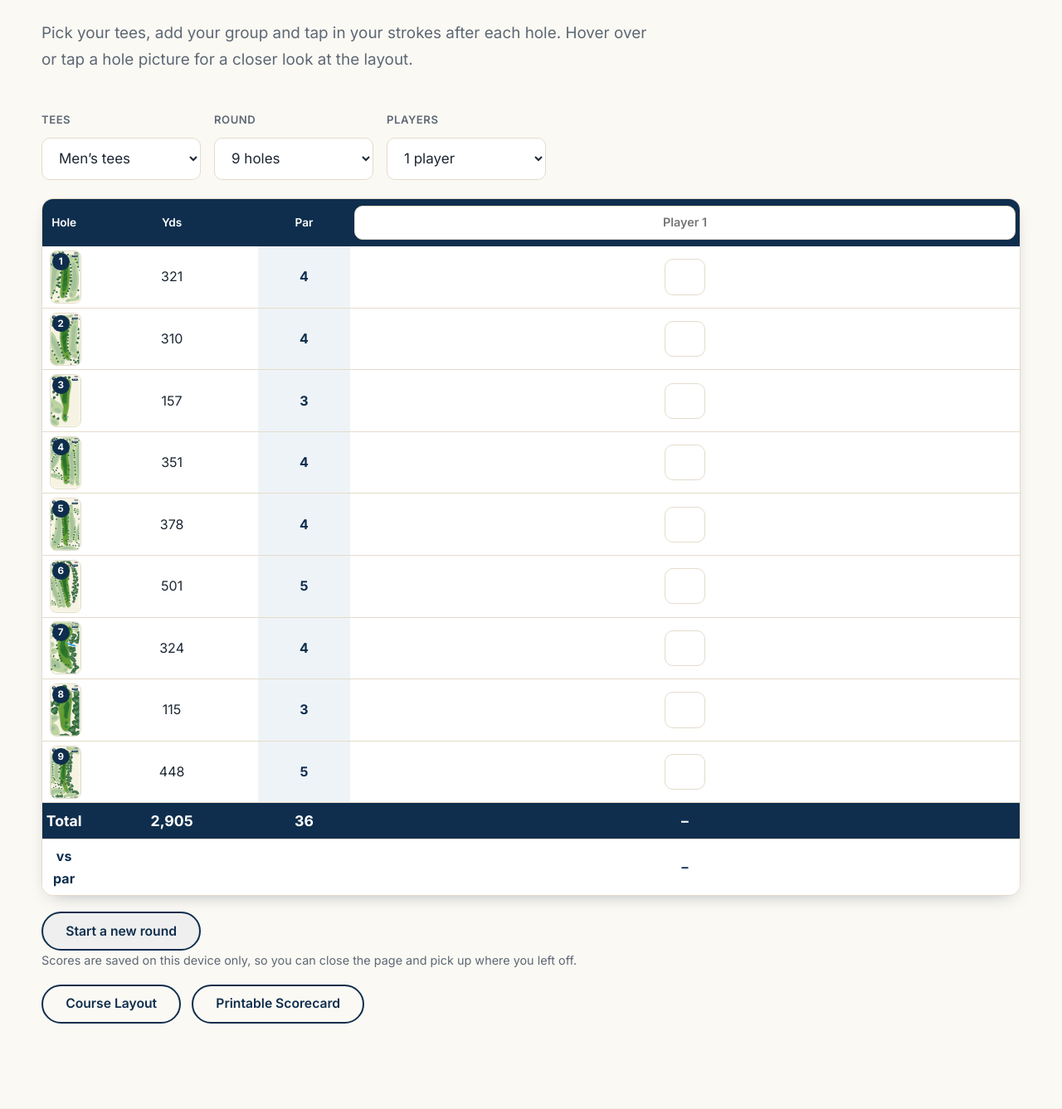
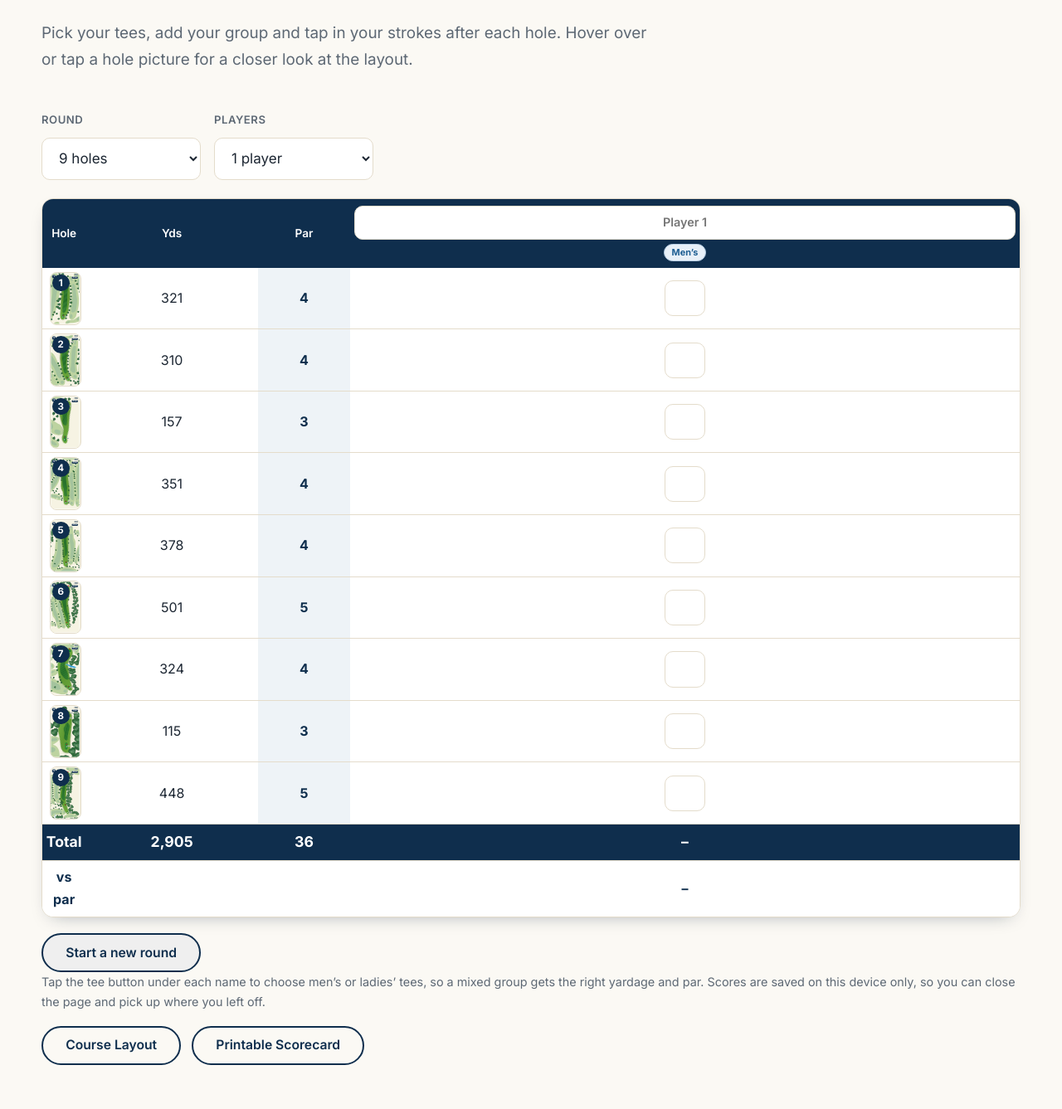
Before and after one commit to Brett-D/golfcoursev2test, a PHP site: page /scorecard.html in a window 1280 px wide. Shown: the part 619-1956 px from the top of the page at 83% size. Run offline with PHP 8.4, Linux system fonts and the light colour scheme.

Commit message:
Course page cards and viewer show men's and ladies' tees; digital scorecard lets each player pick tees for mixed groups; bump version
Co-authored-by: Copilot <223556219+Copilot@users.noreply.github.com>

```diff
--- a/about.html
+++ b/about.html
@@ -11,7 +11,7 @@
 <link rel="icon" href="assets/images/logo.png" type="image/png">
 <link rel="preload" href="assets/fonts/inter-latin.woff2" as="font" type="font/woff2" crossorigin>
 <link rel="preload" href="assets/fonts/playfair-display-latin.woff2" as="font" type="font/woff2" crossorigin>
-<link rel="stylesheet" href="assets/css/styles.css?v=20261002-15">
+<link rel="stylesheet" href="assets/css/styles.css?v=20261002-20">
 </head>
 <body>
 <a class="skip-link" href="#main">Skip to content</a>
@@ -153,6 +153,6 @@
   </div>
 </footer>
 
-<script src="assets/js/main.js?v=20261002-15"></script>
+<script src="assets/js/main.js?v=20261002-20"></script>
 </body>
 </html>
--- a/assets/css/styles.css
+++ b/assets/css/styles.css
@@ -502,6 +502,15 @@ input:focus, textarea:focus, select:focus { outline: 0; border-color: var(--blue
 .sc-entry tbody th { font-weight: 700; color: var(--navy); }
 .sc-entry .sc-par { background: #eef3f7; color: var(--navy); font-weight: 700; }
 .sc-entry .sc-name { padding: 0.5rem 0.3rem; }
+/* Men and ladies in one group: each player picks their own tees; yardage and par show both, blue for men and red for ladies. */
+.sc-tee-btn { display: block; margin: 0.3rem auto 0; padding: 0.18rem 0.55rem; font: 700 0.68rem/1.2 var(--font-body); border-radius: 999px; border: 1px solid transparent; cursor: pointer; white-space: nowrap; }
+.sc-tee-btn.is-men { background: #e8f0f8; color: var(--blue); border-color: #b9d0e6; }
+.sc-tee-btn.is-ladies { background: #fbeceb; color: #a3352f; border-color: #e9b9b5; }
+.sc-entry .tee-line { display: block; line-height: 1.25; font-weight: 600; }
+.sc-entry .tee-men { color: var(--blue); }
+.sc-entry .tee-ladies { color: #a3352f; }
+.sc-entry .sc-grand .tee-men { color: #a9cdf0; }
+.sc-entry .sc-grand .tee-ladies { color: #ffb9b3; }
 .sc-entry .sc-name input { width: 100%; min-width: 0; padding: 0.45rem 0.4rem; font-size: 0.9rem; text-align: center; }
 .sc-entry .sc-score input {
   width: 3.1rem; max-width: 100%; height: 2.7rem; padding: 0; text-align: center; font-size: 1.15rem; font-weight: 700;
@@ -516,7 +525,8 @@ input:focus, textarea:focus, select:focus { outline: 0; border-color: var(--blue
 .sc-entry .sc-relative th, .sc-entry .sc-relative td { background: var(--white); }
 .sc-entry tr:last-child th, .sc-entry tr:last-child td { border-bottom: 0; }
 .table-wrap + .btn-row { margin-top: 1.2rem; }
-@media (max-width: 480px) { .sc-entry th, .sc-entry td { padding-inline: 0.15rem; font-size: 0.9rem; } .sc-entry .sc-score input { width: 2.7rem; } .sc-entry .sc-name input { font-size: 0.78rem; padding-inline: 0.2rem; } }
+@media (max-width: 480px) { .sc-tee-btn { padding: 0.12rem 0.3rem; font-size: 0.56rem; letter-spacing: 0; } .sc-entry th.sc-hole { padding-left: 0.3rem; padding-right: 0.1rem; } .sc-entry .tee-line { font-size: 0.8rem; } .sc-entry th, .sc-entry td { padding-inline: 0.15rem; font-size: 0.9rem; } .sc-entry .sc-score input { width: 2.5rem; }
+.sc-entry .sc-name input { font-size: 0.78rem; padding-inline: 0.2rem; } }
 
 /* Hole pictures in the scorecard: a small icon, a hover preview (mouse) and a full viewer (click or tap). */
 .sc-entry th.sc-hole { padding: 0.3rem 0.3rem 0.3rem 0.5rem; width: 1%; }
@@ -563,6 +573,7 @@ input:focus, textarea:focus, select:focus { outline: 0; border-color: var(--blue
 .hole-caption h3 { margin: 0 0 0.15rem; }
 .hole-caption p { margin: 0; }
 .hole-meta { font-weight: 600; color: var(--navy); }
+.hole-meta-line { display: block; }
 .hole-key { font-size: 0.85rem; color: var(--muted); margin-top: 0.2rem !important; }
 html.no-scroll { overflow: hidden; }
 
@@ -577,9 +588,10 @@ html.no-scroll { overflow: hidden; }
 }
 .hc-card img { -webkit-user-drag: none; user-select: none; display: block; width: 100%; height: auto; aspect-ratio: 400 / 714; background: #f6f3e3; border-radius: 12px; }
 .hc-num { display: block; margin-top: 0.6rem; font-family: var(--font-head); font-weight: 700; font-size: 1.35rem; line-height: 1.2; }
-.hc-meta { display: block; min-height: 1.5em; font-size: 0.9rem; font-weight: 600; color: var(--muted); }
+.hc-meta { display: block; min-height: 1.5em; font-size: 0.82rem; font-weight: 600; color: var(--muted); line-height: 1.35; }
+.hc-meta-line { display: block; }
 
-.hc.is-stack .hc-track { display: block; position: relative; height: 540px; padding: 0; overflow: visible; touch-action: pan-y; user-select: none; cursor: grab; outline-offset: 4px; }
+.hc.is-stack .hc-track { display: block; position: relative; height: 560px; padding: 0; overflow: visible; touch-action: pan-y; user-select: none; cursor: grab; outline-offset: 4px; }
 .hc.is-stack .hc-track.is-dragging { cursor: grabbing; }
 .hc.is-stack .hc-track.is-dragging li { transition: none; }
 .hc.is-stack .hc-track li {
@@ -614,7 +626,7 @@ html.no-scroll { overflow: hidden; }
 .hc-chip[aria-current="true"] { background: var(--navy); color: var(--white); border-color: var(--navy); }
 @media (max-width: 600px) {
   .hc-card { width: 200px; }
-  .hc.is-stack .hc-track { height: 470px; }
+  .hc.is-stack .hc-track { height: 500px; }
   .hc.is-stack .hc-track li { width: 200px; }
   .hc-arrow { display: none; }
 }
--- a/assets/js/hole-viewer.js
+++ b/assets/js/hole-viewer.js
@@ -3,7 +3,7 @@
 window.HoleViewer = (function () {
   "use strict";
 
-  var ASSET_VERSION = "20261002-15"; // set by tools/bump-version.ps1; changes the picture URLs so caches fetch new files
+  var ASSET_VERSION = "20261002-20"; // set by tools/bump-version.ps1; changes the picture URLs so caches fetch new files
   var PATH = "assets/images/holes/vector/hole-";
   var dialog;
   var image;
@@ -97,7 +97,12 @@ window.HoleViewer = (function () {
     image.src = PATH + ((index % 9) + 1) + ".svg?v=" + ASSET_VERSION;
     image.alt = "Layout of hole " + (index + 1) + ", with the tees at the bottom and the green at the top";
     title.textContent = "Hole " + (index + 1);
-    meta.textContent = options.describe(index);
+    // describe() gives one line of text, or a list of lines (for example men's and ladies' tees).
+    var lines = options.describe(index);
+    meta.textContent = "";
+    (Array.isArray(lines) ? lines : [lines]).forEach(function (line) {
+      meta.appendChild(el("span", "hole-meta-line", line));
+    });
   }
 
   function open(index, settings) {
--- a/assets/js/scorecard.js
+++ b/assets/js/scorecard.js
@@ -30,8 +30,8 @@
 
   function freshState() {
     var players = [];
-    for (var i = 0; i < MAX_PLAYERS; i++) players.push({ name: "", scores: blankScores() });
-    return { tee: "men", holes: 9, count: 1, players: players };
+    for (var i = 0; i < MAX_PLAYERS; i++) players.push({ name: "", tee: "men", scores: blankScores() });
+    return { holes: 9, count: 1, players: players };
   }
 
   function loadState() {
@@ -39,13 +39,15 @@
     try {
       var saved = JSON.parse(window.localStorage.getItem(STORAGE_KEY));
       if (!saved) return state;
-      if (tees[saved.tee]) state.tee = saved.tee;
       if (saved.holes === 18) state.holes = 18;
       state.count = Math.min(MAX_PLAYERS, Math.max(1, parseInt(saved.count, 10) || 1));
       state.players.forEach(function (player, index) {
         var source = saved.players && saved.players[index];
         if (!source) return;
         player.name = String(source.name || "").slice(0, 24);
+        // Older saved rounds had one set of tees for everybody.
+        var savedTee = source.tee || saved.tee;
+        if (tees[savedTee]) player.tee = savedTee;
         for (var i = 0; i < 18; i++) {
           var value = source.scores && source.scores[i];
           player.scores[i] = /^\d{1,2}$/.test(String(value)) ? String(value) : "";
@@ -82,7 +84,7 @@
 
   // ---------- Hole layout pictures ----------
   // Small picture beside each hole. Mouse hover shows a larger preview; click or tap opens a full viewer.
-  var ASSET_VERSION = "20261002-15"; // set by tools/bump-version.ps1; changes the picture URLs so caches fetch new files
+  var ASSET_VERSION = "20261002-20"; // set by tools/bump-version.ps1; changes the picture URLs so caches fetch new files
   var HOLE_PATH = "assets/images/holes/vector/hole-";
   var peek;
   var peekImage;
@@ -146,15 +148,44 @@
     HoleViewer.open(index, {
       count: state.holes,
       describe: function (i) {
-        var tee = tees[state.tee];
         var slot = i % 9;
-        return "Par " + tee.par[slot] + " \u00b7 " + tee.yards[slot] + " yds \u00b7 Handicap " + tee.hcp[slot] + " \u00b7 " + tee.label;
+        return usedTees().map(function (key) {
+          var tee = tees[key];
+          return tee.label + ": Par " + tee.par[slot] + " \u00b7 " + tee.yards[slot] + " yds \u00b7 Handicap " + tee.hcp[slot];
+        });
       }
     });
   }
   var table;
   var totalCells = [];
   var inputs = [];
+
+  // The sets of tees the players on this card are using (men's first), and a player's own tee set.
+  function usedTees() {
+    var keys = [];
+    for (var p = 0; p < state.count; p++) {
+      if (keys.indexOf(state.players[p].tee) < 0) keys.push(state.players[p].tee);
+    }
+    keys.sort(function (a, b) { return a === b ? 0 : (a === "men" ? -1 : 1); });
+    return keys;
+  }
+
+  function teeOf(playerIndex) { return tees[state.players[playerIndex].tee]; }
+
+  // A yardage/par cell. With one set of tees it is a plain number; with men and ladies in the group it shows both,
+  // in the printed card's colours (blue men, red ladies). Par is only doubled up where the two differ.
+  function teeCell(keys, valueFor, className, collapseEqual) {
+    var cell = el("td", className || "");
+    var values = keys.map(valueFor);
+    if (keys.length === 1 || (collapseEqual && values.every(function (v) { return v === values[0]; }))) {
+      cell.textContent = values[0];
+    } else {
+      keys.forEach(function (key, index) {
+        cell.appendChild(el("span", "tee-line tee-" + key, values[index]));
+      });
+    }
+    return cell;
+  }
 
   function selectField(id, label, options, current, onChange) {
     var wrap = el("div", "sc-field");
@@ -179,12 +210,8 @@
     totalCells = [];
     inputs = [];
 
-    var tee = tees[state.tee];
+    var keys = usedTees();
     var controls = el("div", "sc-controls");
-    controls.appendChild(selectField("sc-tee", "Tees", [
-      { value: "men", label: tees.men.label },
-      { value: "ladies", label: tees.ladies.label }
-    ], state.tee, function (value) { state.tee = value; save(); build(); }));
     controls.appendChild(selectField("sc-holes", "Round", [
       { value: 9, label: "9 holes" },
       { value: 18, label: "18 holes" }
@@ -221,6 +248,15 @@
           save();
         });
         th.appendChild(input);
+        var teeButton = el("button", "sc-tee-btn is-" + state.players[index].tee, state.players[index].tee === "men" ? "Men\u2019s" : "Ladies\u2019");
+        teeButton.type = "button";
+        teeButton.setAttribute("aria-label", "Player " + (index + 1) + " plays from the " + tees[state.players[index].tee].label.toLowerCase() + ". Press to switch.");
+        teeButton.addEventListener("click", function () {
+          state.players[index].tee = state.players[index].tee === "men" ? "ladies" : "men";
+          save();
+          build();
+        });
+        th.appendChild(teeButton);
         head.appendChild(th);
       })(p);
     }
@@ -233,8 +269,8 @@
     function summaryRow(label, from, to, className) {
       var row = el("tr", "sc-sum " + (className || ""));
       row.appendChild(el("th", "", label));
-      row.appendChild(el("td", "", sum(tee.yards.concat(tee.yards).slice(from, to)).toLocaleString("en-US")));
-      row.appendChild(el("td", "", String(sum(tee.par.concat(tee.par).slice(from, to)))));
+      row.appendChild(teeCell(keys, function (key) { return sum(tees[key].yards.concat(tees[key].yards).slice(from, to)).toLocaleString("en-US"); }));
+      row.appendChild(teeCell(keys, function (key) { return String(sum(tees[key].par.concat(tees[key].par).slice(from, to))); }, "", true));
       for (var p = 0; p < state.count; p++) {
         var cell = el("td", "", "\u2013");
         totalCells.push({ cell: cell, player: p, from: from, to: to, kind: "sum" });
@@ -248,8 +284,8 @@
       var holeHead = el("th", "sc-hole");
       holeHead.appendChild(holeButton(hole));
       row.appendChild(holeHead);
-      row.appendChild(el("td", "", String(tee.yards[hole % 9])));
-      row.appendChild(el("td", "sc-par", String(tee.par[hole % 9])));
+      row.appendChild(teeCell(keys, function (key) { return String(tees[key].yards[hole % 9]); }));
+      row.appendChild(teeCell(keys, function (key) { return String(tees[key].par[hole % 9]); }, "sc-par", true));
       for (var q = 0; q < state.count; q++) {
         (function (holeIndex, playerIndex) {
           var cell = el("td", "sc-score");
@@ -305,7 +341,9 @@
     });
     actions.appendChild(reset);
     root.appendChild(actions);
-    root.appendChild(el("p", "note", "Scores are saved on this device only, so you can close the page and pick up where you left off."));
+    root.appendChild(el("p", "note", "Tap the tee button under each name to choose men\u2019s or ladies\u2019 tees, so a mixed group gets the right yardage and par. " +
+      (keys.length > 1 ? "Blue is the men\u2019s tees and red is the ladies\u2019 tees. " : "") +
+      "Scores are saved on this device only, so you can close the page and pick up where you left off."));
 
     refresh();
   }
@@ -320,16 +358,15 @@
   }
 
   function refresh() {
-    var par = tees[state.tee].par;
-
     inputs.forEach(function (item) {
       var value = state.players[item.player].scores[item.hole];
-      var cls = value ? scoreClass(parseInt(value, 10), par[item.hole % 9]) : "";
+      var cls = value ? scoreClass(parseInt(value, 10), teeOf(item.player).par[item.hole % 9]) : "";
       item.input.className = cls;
     });
 
     totalCells.forEach(function (item) {
       var scores = state.players[item.player].scores;
+      var par = teeOf(item.player).par;
       var total = 0;
       var parPlayed = 0;
       var played = 0;
--- a/cafe.html
+++ b/cafe.html
@@ -11,7 +11,7 @@
 <link rel="icon" href="assets/images/logo.png" type="image/png">
 <link rel="preload" href="assets/fonts/inter-latin.woff2" as="font" type="font/woff2" crossorigin>
 <link rel="preload" href="assets/fonts/playfair-display-latin.woff2" as="font" type="font/woff2" crossorigin>
-<link rel="stylesheet" href="assets/css/styles.css?v=20261002-15">
+<link rel="stylesheet" href="assets/css/styles.css?v=20261002-20">
 </head>
 <body>
 <a class="skip-link" href="#main">Skip to content</a>
@@ -187,6 +187,6 @@
   </div>
 </footer>
 
-<script src="assets/js/main.js?v=20261002-15"></script>
+<script src="assets/js/main.js?v=20261002-20"></script>
 </body>
 </html>
--- a/contact.html
+++ b/contact.html
@@ -11,7 +11,7 @@
 <link rel="icon" href="assets/images/logo.png" type="image/png">
 <link rel="preload" href="assets/fonts/inter-latin.woff2" as="font" type="font/woff2" crossorigin>
 <link rel="preload" href="assets/fonts/playfair-display-latin.woff2" as="font" type="font/woff2" crossorigin>
-<link rel="stylesheet" href="assets/css/styles.css?v=20261002-15">
+<link rel="stylesheet" href="assets/css/styles.css?v=20261002-20">
 </head>
 <body>
 <a class="skip-link" href="#main">Skip to content</a>
@@ -147,6 +147,6 @@
   </div>
 </footer>
 
-<script src="assets/js/main.js?v=20261002-15"></script>
+<script src="assets/js/main.js?v=20261002-20"></script>
 </body>
 </html>
--- a/index.html
+++ b/index.html
@@ -11,7 +11,7 @@
 <link rel="icon" href="assets/images/logo.png" type="image/png">
 <link rel="preload" href="assets/fonts/inter-latin.woff2" as="font" type="font/woff2" crossorigin>
 <link rel="preload" href="assets/fonts/playfair-display-latin.woff2" as="font" type="font/woff2" crossorigin>
-<link rel="stylesheet" href="assets/css/styles.css?v=20261002-15">
+<link rel="stylesheet" href="assets/css/styles.css?v=20261002-20">
 </head>
 <body>
 <a class="skip-link" href="#main">Skip to content</a>
@@ -240,6 +240,6 @@
   </div>
 </footer>
 
-<script src="assets/js/main.js?v=20261002-15"></script>
+<script src="assets/js/main.js?v=20261002-20"></script>
 </body>
 </html>
--- a/pro-shop.html
+++ b/pro-shop.html
@@ -11,7 +11,7 @@
 <link rel="icon" href="assets/images/logo.png" type="image/png">
 <link rel="preload" href="assets/fonts/inter-latin.woff2" as="font" type="font/woff2" crossorigin>
 <link rel="preload" href="assets/fonts/playfair-display-latin.woff2" as="font" type="font/woff2" crossorigin>
-<link rel="stylesheet" href="assets/css/styles.css?v=20261002-15">
+<link rel="stylesheet" href="assets/css/styles.css?v=20261002-20">
 </head>
 <body>
 <a class="skip-link" href="#main">Skip to content</a>
@@ -143,6 +143,6 @@
   </div>
 </footer>
 
-<script src="assets/js/main.js?v=20261002-15"></script>
+<script src="assets/js/main.js?v=20261002-20"></script>
 </body>
 </html>
--- a/rates.html
+++ b/rates.html
@@ -11,7 +11,7 @@
 <link rel="icon" href="assets/images/logo.png" type="image/png">
 <link rel="preload" href="assets/fonts/inter-latin.woff2" as="font" type="font/woff2" crossorigin>
 <link rel="preload" href="assets/fonts/playfair-display-latin.woff2" as="font" type="font/woff2" crossorigin>
-<link rel="stylesheet" href="assets/css/styles.css?v=20261002-15">
+<link rel="stylesheet" href="assets/css/styles.css?v=20261002-20">
 </head>
 <body>
 <a class="skip-link" href="#main">Skip to content</a>
@@ -143,6 +143,6 @@
   </div>
 </footer>
 
-<script src="assets/js/main.js?v=20261002-15"></script>
+<script src="assets/js/main.js?v=20261002-20"></script>
 </body>
 </html>
--- a/scorecard.html
+++ b/scorecard.html
@@ -11,7 +11,7 @@
 <link rel="icon" href="assets/images/logo.png" type="image/png">
 <link rel="preload" href="assets/fonts/inter-latin.woff2" as="font" type="font/woff2" crossorigin>
 <link rel="preload" href="assets/fonts/playfair-display-latin.woff2" as="font" type="font/woff2" crossorigin>
-<link rel="stylesheet" href="assets/css/styles.css?v=20261002-15">
+<link rel="stylesheet" href="assets/css/styles.css?v=20261002-20">
 </head>
 <body>
 <a class="skip-link" href="#main">Skip to content</a>
@@ -134,8 +134,8 @@
   </div>
 </footer>
 
-<script src="assets/js/main.js?v=20261002-15"></script>
-<script src="assets/js/hole-viewer.js?v=20261002-15"></script>
-<script src="assets/js/scorecard.js?v=20261002-15"></script>
+<script src="assets/js/main.js?v=20261002-20"></script>
+<script src="assets/js/hole-viewer.js?v=20261002-20"></script>
+<script src="assets/js/scorecard.js?v=20261002-20"></script>
 </body>
 </html>
```
Also changed, not shown: assets/js/hole-carousel.js (+15 -5 lines), course.html (+13 -13 lines).
